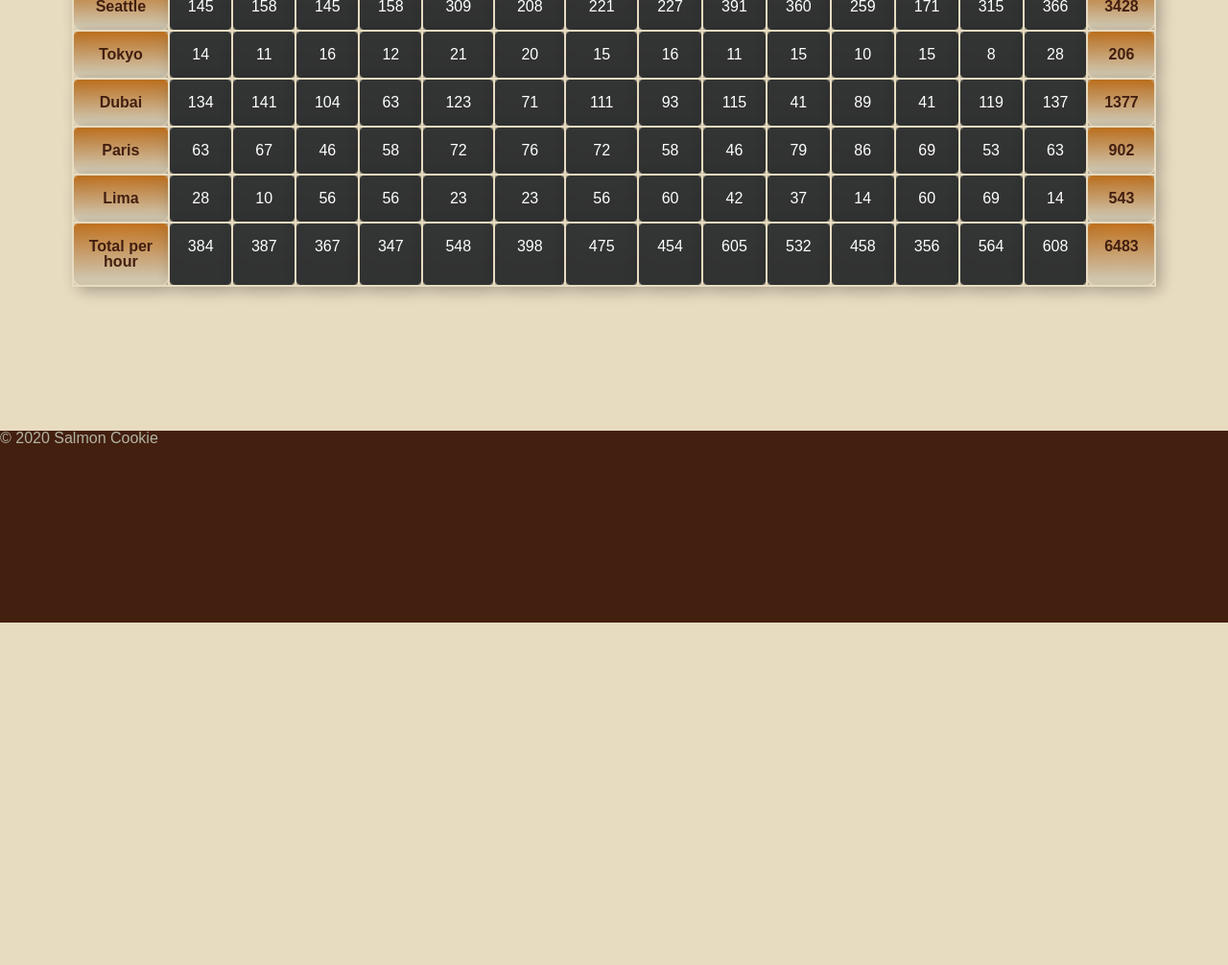
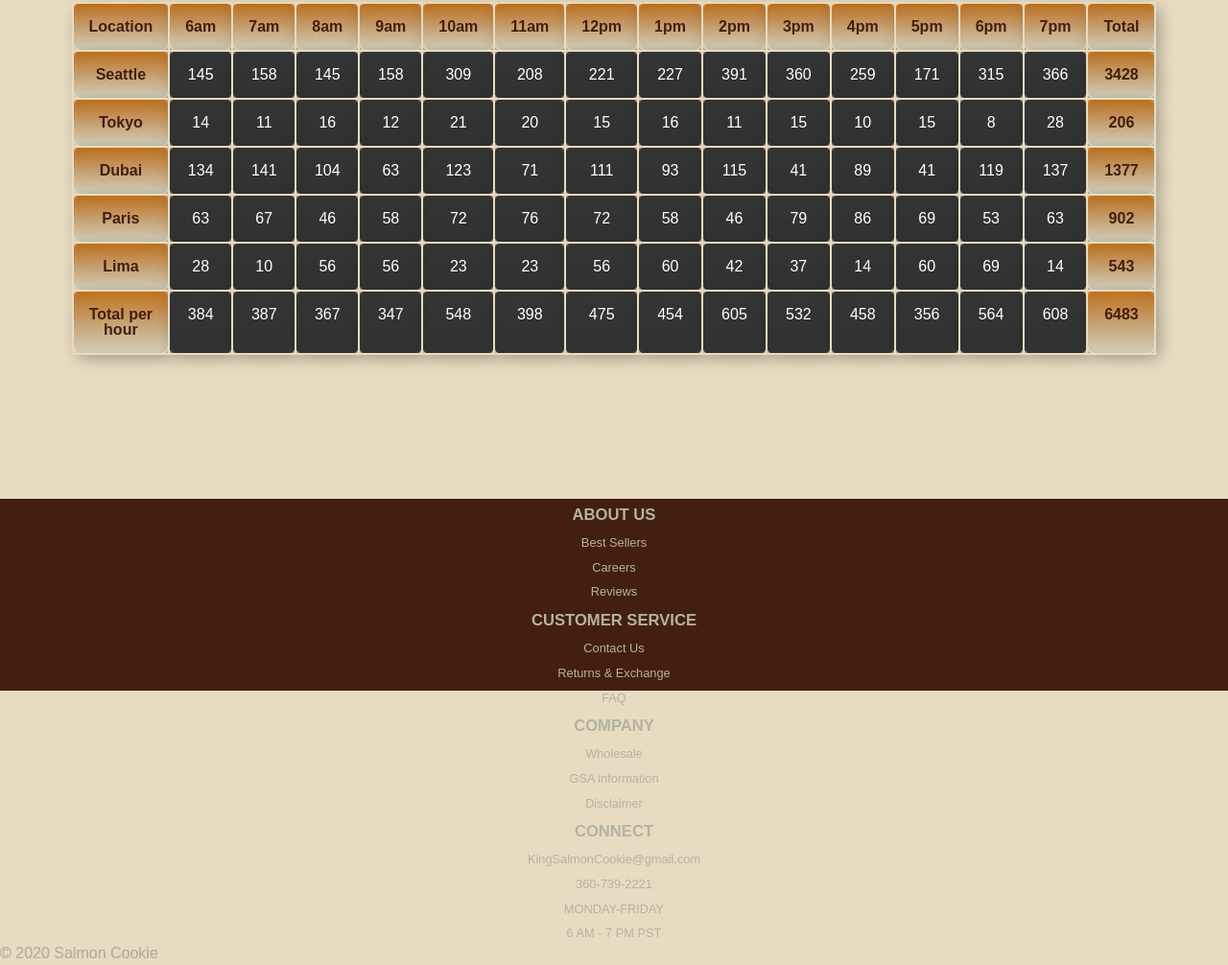
Before and after one commit to cfJalos/cookie-stand, a plain HTML site: page pages/sales.html in a window 1280 px wide. Shown: the part 689-1695 px from the top of the page at 96% size. Before the commit the page ends 1338 px from the top, so only its background shows below. Drawn offline with Linux system fonts and the light colour scheme.

Commit message:
added footer to sales page.

```diff
--- a/pages/sales.html
+++ b/pages/sales.html
@@ -6,15 +6,18 @@
     <link rel="stylesheet" href="../css/style.css" />
   </head>
   <body>
-    <header>
-      <h1>Sales</h1>
-      <ul class="nav">
-        <li><a href="../index.html">Home</a></li>
-        <li><a href="#About">About Us</a></li>
-        <li><a href="#Contact">Contact</a></li>
-        <li><a href="sales.html">Sales</a></li>
-      </ul>
-    </header>
+    <section id="heading">
+      <nav>
+        <span><img src="../img/cutter.jpeg" alt="logoFish"></span>
+        <ul class="nav">
+          <li><a href="../index.html">Home</a></li>
+          <li><a href="../#About">About Us</a></li>
+          <li><a href="../#Contact">Contact</a></li>
+          <li><a href="../pages/sales.html">Sales</a></li>
+        </ul>
+      </nav>
+    </span>
+    </section>
     <main>
       <div class="form-box">
         <h1 id ="heading">Calculate your Store</h1>
@@ -40,8 +43,40 @@
     </div>
     </main>
     <footer>
+      <div class ="storelocation">
+        <ul class="About us">
+          <li><a href="#">ABOUT US</a></li>
+          <li><a href="#">Best Sellers</a></li>
+          <li><a href="#">Careers</a></li>
+          <li><a href="#">Reviews</a></li>
+        </ul>
+
+        <ul class="About us">
+          <li><a href="#">CUSTOMER SERVICE</a></li>
+          <li><a href="#">Contact Us</a></li>
+          <li><a href="#">Returns & Exchange</a></li>
+          <li><a href="#">FAQ</a></li>
+        </ul>
+
+        <ul class="About us">
+          <li><a href="#">COMPANY</a></li>
+          <li><a href="#">Wholesale</a></li>
+          <li><a href="#">GSA information</a></li>
+          <li><a href="#">Disclaimer</a></li>
+        </ul>
+
+        <ul id="Contact">
+          <li><a href="#">CONNECT</a></li>
+          <li><a href="#">KingSalmonCookie@gmail.com</a></li>
+          <li><a href="#">360-739-2221</a></li>
+          <li><a href="#">MONDAY-FRIDAY</a></li>
+          <li><a href="#">6 AM - 7 PM PST</a></li>
+        </ul>
+      </div>
+      <p>&copy; <small>2020 Salmon Cookie</small></p>
       <p>&copy; <small>2020 Salmon Cookie</small></p>
     </footer>
+
     <script src="../js/app.js"></script>
   </body>
 </html>
```
